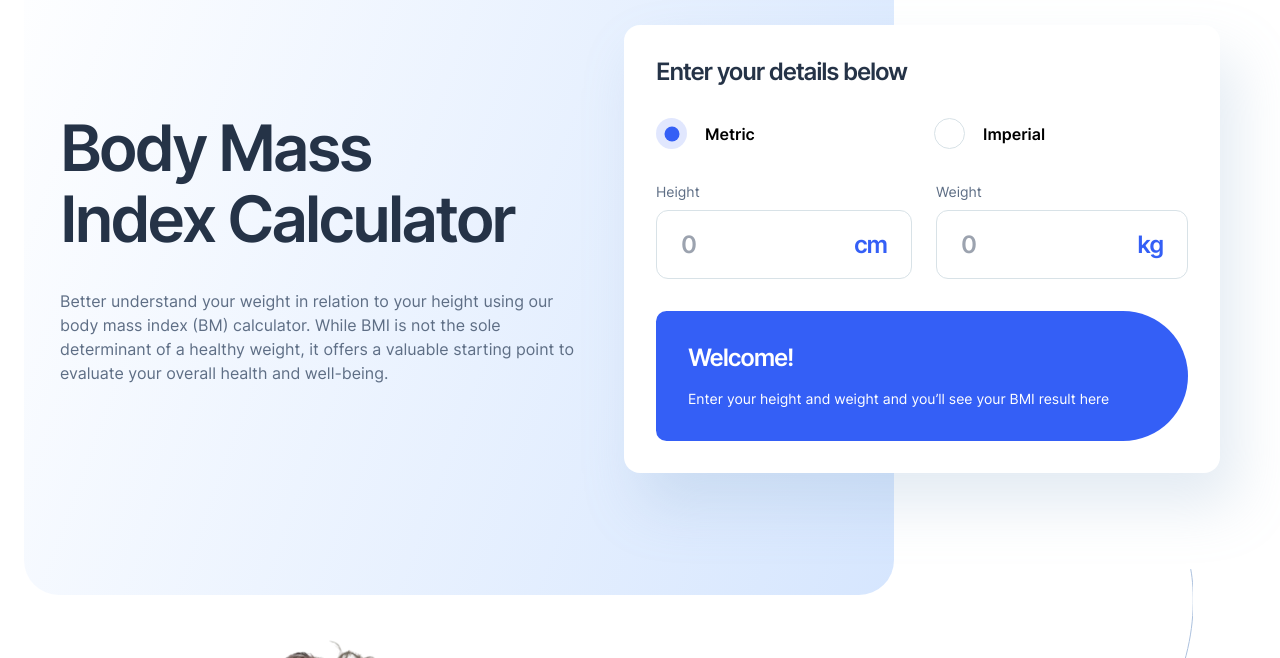
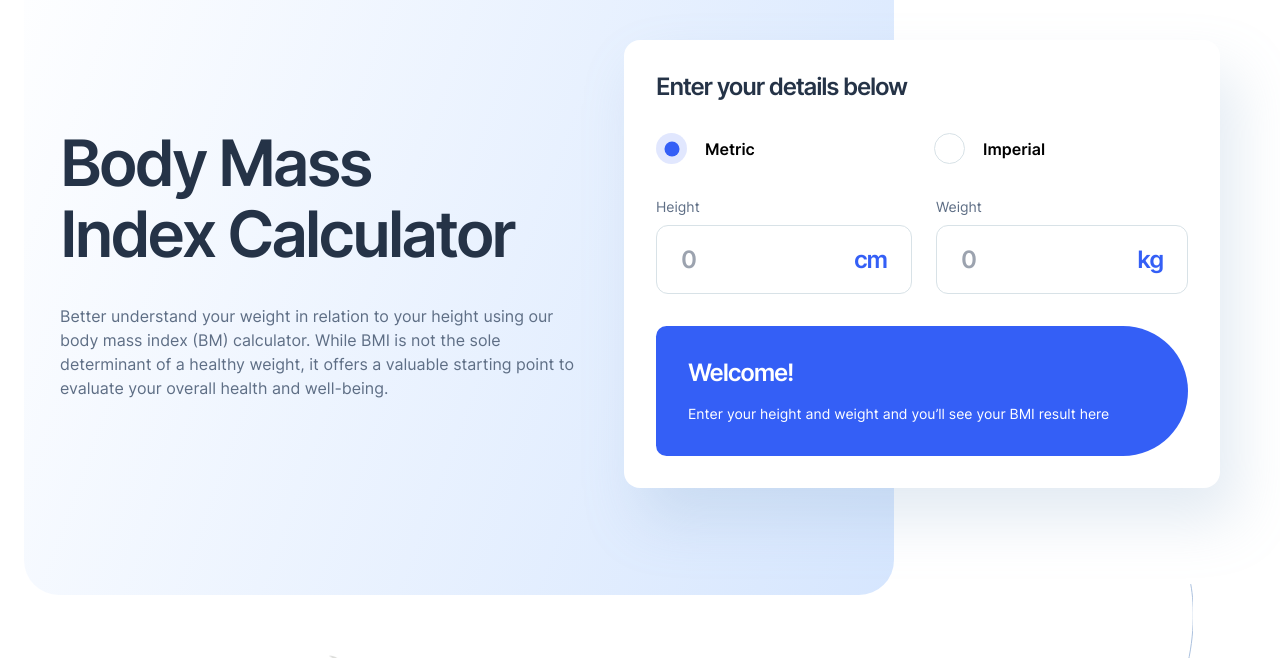
Before and after one commit to beqarion/fm-jr-bmi-calculator, a website built with Vite: page index.html in a window 1280 px wide. Shown: the part 142-800 px from the top of the page. Built offline with nearby package versions, Linux system fonts and the light colour scheme.

Commit message:
margin corrected

```diff
--- a/index.html
+++ b/index.html
@@ -41,7 +41,7 @@
             />
           </div>
           <!-- title & form container -->
-          <div class="lg:flex items-center gap-8 mt-6 sm:mt-10 lg:mt-[28px]">
+          <div class="lg:flex items-center gap-8 mt-6 sm:mt-10 lg:mt-[43px]">
             <!-- BMI info -->
             <article
               id="hero-info"
```
Also changed, not shown: dist/index.html, 4 other files.
